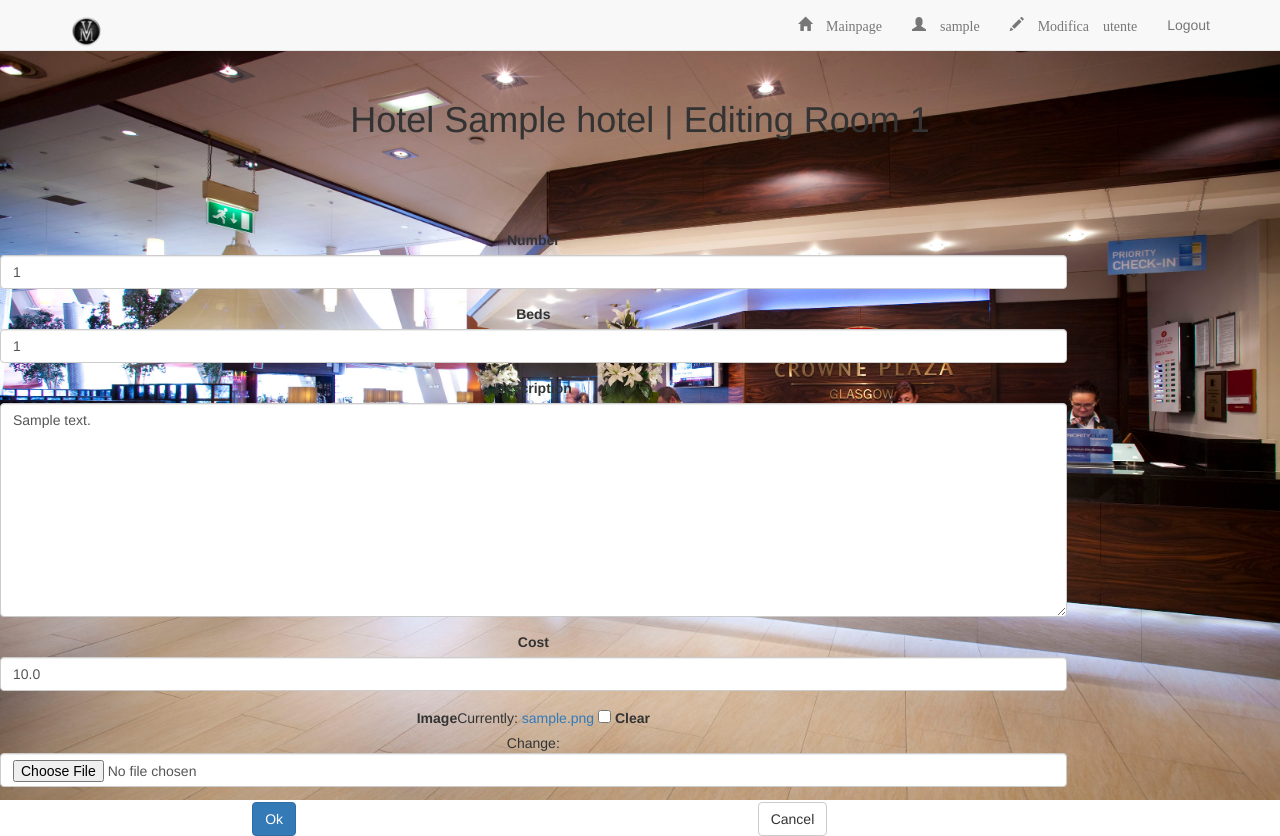
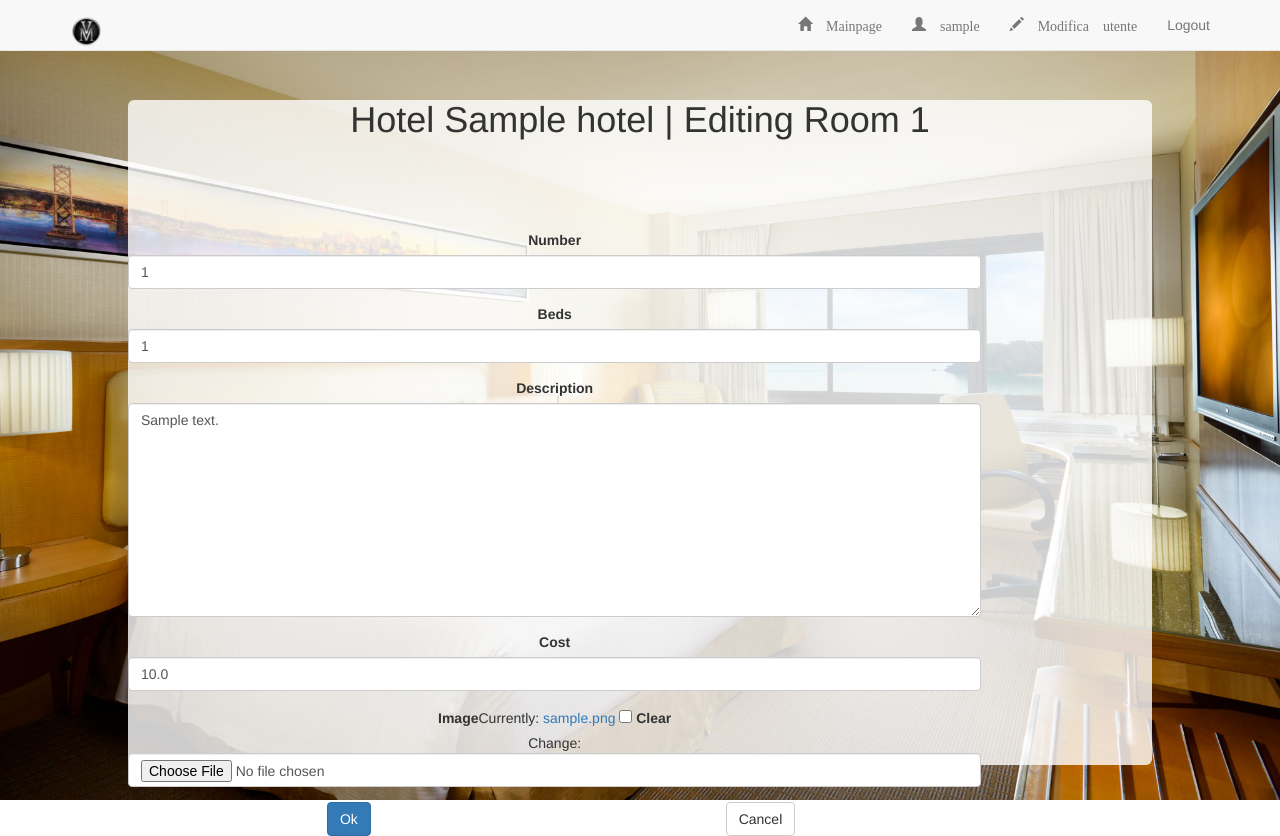
Before and after one commit to ventur65/VMhotels, a Django app: page /hotels/1/1/editroom/ in a window 1280 px wide. Run offline with Django 3.2, Linux system fonts and the light colour scheme; a user stored in the database is signed in; tables that the repository leaves empty hold one stand-in row (values such as "Sample post"); some libraries are stand-ins or nearby versions.

Commit message:
template camera

```diff
--- a/hotels/templates/hotels/editroom.html
+++ b/hotels/templates/hotels/editroom.html
@@ -4,11 +4,14 @@
 {% bootstrap_css %}
 {% bootstrap_javascript %}
 
+{% load staticfiles %}
+
 {% bootstrap_messages %}
-
-
+{% block cover %}
+<div class="cover" style="background-image: url({% static 'images/editr.jpg' %});  width: 100%; height:800px; background-repeat: no-repeat; margin: 0; padding: 0; background-size: 100% 100%;">
 {% block covercontent %}
 <br><br><br><br>
+	<div style="background: rgba(255,255,255, 0.8); width: 80%; height: 665px; margin:0 auto; -moz-border-radius: 6px; border-radius: 6px;" align="center">
 		<h1 align="center">Hotel {{ hotel.name }} | Editing Room {{ room.number }}</h1>
 		<br><br><br><br>
 		<div class="col-xs-10" align="center">
@@ -22,6 +25,9 @@
 		</form>
 		<a href="{% url 'hotels:room_detail' hotel.pk room.pk %}">{% bootstrap_button "Cancel" button_type="link" name="Cancel" button_class="btn-default" icon="remove" %}</a>
 		</div>
+	</div>
+
+{% endblock %}
 
 {% endblock %}
 
--- a/hotels/templates/hotels/room_detail.html
+++ b/hotels/templates/hotels/room_detail.html
@@ -8,7 +8,7 @@
 {% endif %}
 {% block covercontent %}
 <br><br><br><br><br><br><br>
-  	<div style="background: white; width: 80%; height: 500px; margin:0 auto; -moz-border-radius: 6px; border-radius: 6px;" align="center">
+  	<div style="background: rgba(255,255,255, 0.8); width: 80%; height: 500px; margin:0 auto; -moz-border-radius: 6px; border-radius: 6px;" align="center">
 <header>
 <h1>Camera {{ room.number }}</h1>
 </header>
```
Also changed, not shown: static/images/editr.jpg (added).
